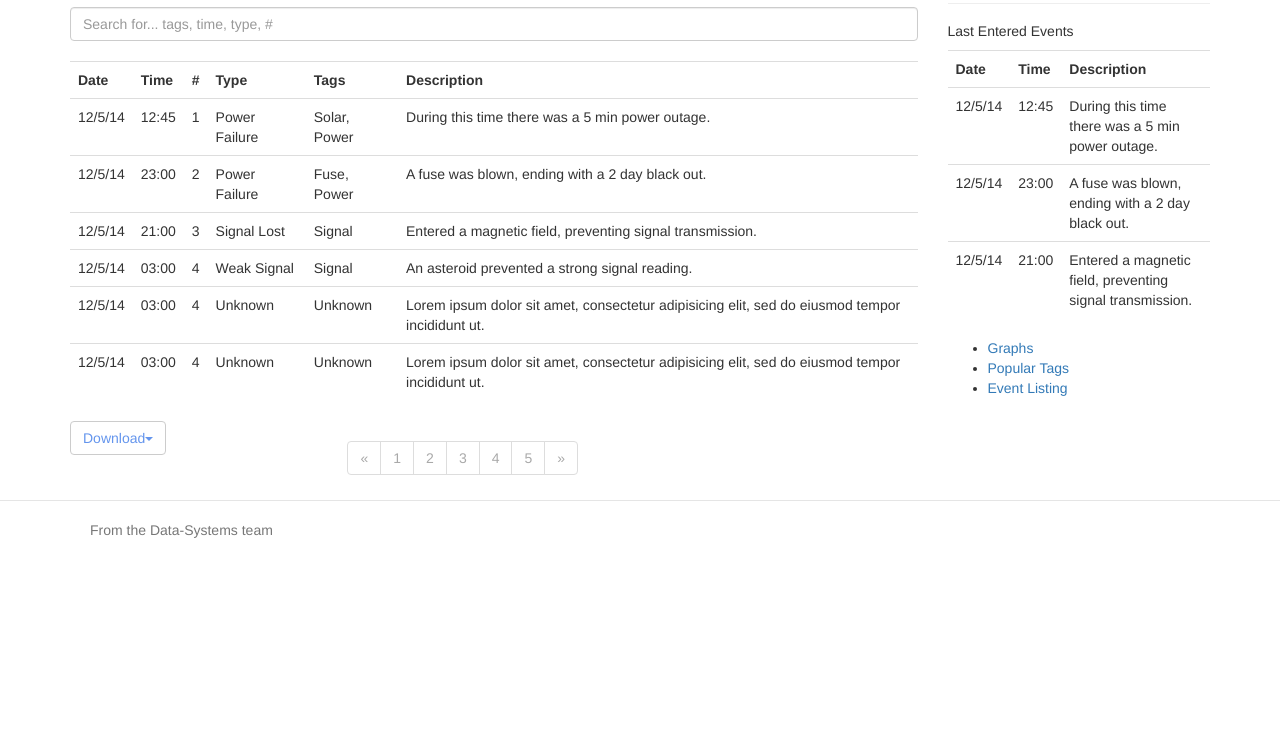
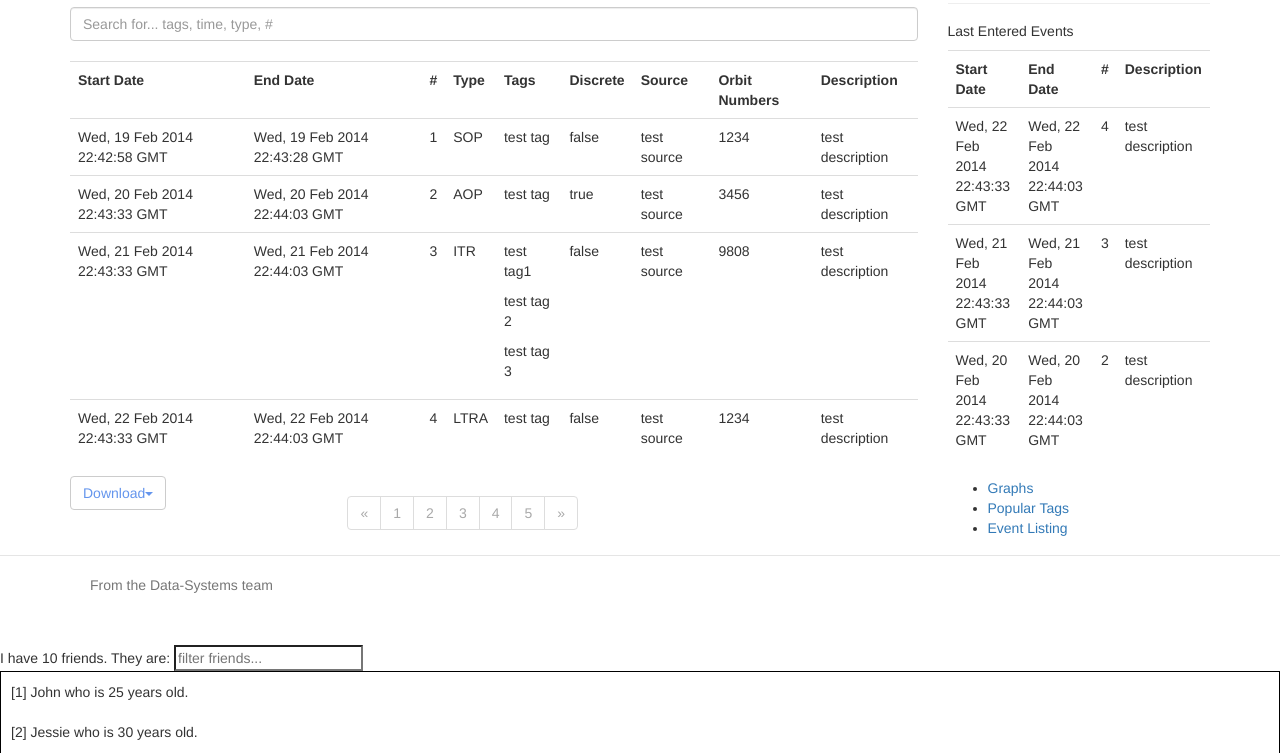
Before and after one commit to cliffmin/maven_events, a website: page app/index.html at #/input in a window 1280 px wide. Shown: the part 199-952 px from the top of the page. Before the commit the page ends 809 px from the top, so only its background shows below. Drawn offline with nearby package versions, Linux system fonts and the light colour scheme; some packages are replaced by stand-ins of ours; files that its build step writes are made by us from their sources.

Commit message:
inversed side bar

```diff
--- a/app/index.html
+++ b/app/index.html
@@ -24,6 +24,7 @@
     <!-- endbuild -->
     <!-- build:css({.tmp,app}) styles/main.css -->
     <link rel="stylesheet" href="styles/main.css">
+    <link rel="stylesheet" href="styles/ng-tags-input.min.css"/>
     <!-- endbuild -->
 </head>
 <body ng-app="mavenApp">
@@ -79,6 +80,7 @@
 <script src="bower_components/angular-cookies/angular-cookies.js"></script>
 <script src="bower_components/angular-sanitize/angular-sanitize.js"></script>
 <script src="bower_components/angular-route/angular-route.js"></script>
+<script src="bower_components/momentjs/min/moment.min.js"></script>
 <!-- endbower -->
 <!-- endbuild -->
 
@@ -88,6 +90,7 @@
 <script src="scripts/lib/jquery.tabletojson.js"></script>
 <script src="scripts/controllers/main.js"></script>
 <script src="scripts/controllers/newEvent.js"></script>
+<script src="scripts/lib/ng-tags-input.min.js"></script>
 <!-- endbuild -->
 
 </body>
--- a/app/scripts/app.js
+++ b/app/scripts/app.js
@@ -4,7 +4,8 @@ angular.module('mavenApp', [
         "ngCookies",
         "ngResource",
         "ngSanitize",
-        "ngRoute"
+        "ngRoute",
+        "ngTagsInput"
     ])
     .config(function ($routeProvider) {
         $routeProvider
--- a/app/scripts/controllers/main.js
+++ b/app/scripts/controllers/main.js
@@ -4,81 +4,65 @@ angular.module('mavenApp')
     .controller('MainCtrl', function ($scope) {
         $scope.events = [
             {
-                date: "12/5/14",
-                time: "12:45",
-                id: 1,
-                type: "Power Failure",
-                tags: "Solar, Power",
-                description: "During this time there was a 5 min power outage."
+                "description": "test description",
+                "end_time": "Wed, 19 Feb 2014 22:43:28 GMT",
+                "event_number": 1,
+                "is_discrete": false,
+                "orbit_numbers": [
+                    1234
+                ],
+                "source": "test source",
+                "start_time": "Wed, 19 Feb 2014 22:42:58 GMT",
+                "tags": [
+                    "test tag"
+                ],
+                "type": "SOP"
             },
             {
-
-                date: "12/5/14",
-                time: "23:00",
-                id: 2,
-                type: "Power Failure",
-                tags: "Fuse, Power",
-                description: "A fuse was blown, ending with a 2 day black out."
+                "description": "test description",
+                "end_time": "Wed, 20 Feb 2014 22:44:03 GMT",
+                "event_number": 2,
+                "is_discrete": true,
+                "orbit_numbers": [
+                   3456
+                ],
+                "source": "test source",
+                "start_time": "Wed, 20 Feb 2014 22:43:33 GMT",
+                "tags": [
+                    "test tag"
+                ],
+                "type": "AOP"
             },
             {
+                "description": "test description",
+                "end_time": "Wed, 21 Feb 2014 22:44:03 GMT",
+                "event_number": 3,
+                "is_discrete": false,
+                "orbit_numbers": [
+                   9808
+                ],
+                "source": "test source",
+                "start_time": "Wed, 21 Feb 2014 22:43:33 GMT",
+                "tags": [
+                    "test tag1", "test tag 2", "test tag 3"
+                ],
+                "type": "ITR"
 
-                date: "12/5/14",
-                time: "21:00",
-                id: 3,
-                type: "Signal Lost",
-                tags: "Signal",
-                description: "Entered a magnetic field, preventing signal transmission."
             },
             {
-
-                date: "12/5/14",
-                time: "03:00",
-                id: 4,
-                type: "Weak Signal",
-                tags: "Signal",
-                description: "An asteroid prevented a strong signal reading."
-            },
-            {
-
-                date: "12/5/14",
-                time: "03:00",
-                id: 4,
-                type: "Unknown",
-                tags: "Unknown",
-                description: "Lorem ipsum dolor sit amet, consectetur adipisicing elit, sed do eiusmod tempor incididunt ut."
-            },
-            {
-
-                date: "12/5/14",
-                time: "03:00",
-                id: 4,
-                type: "Unknown",
-                tags: "Unknown",
-                description: "Lorem ipsum dolor sit amet, consectetur adipisicing elit, sed do eiusmod tempor incididunt ut."
+                "description": "test description",
+                "end_time": "Wed, 22 Feb 2014 22:44:03 GMT",
+                "event_number": 4,
+                "is_discrete": false,
+                "orbit_numbers": [
+                    1234
+                ],
+                "source": "test source",
+                "start_time": "Wed, 22 Feb 2014 22:43:33 GMT",
+                "tags": [
+                    "test tag"
+                ],
+                "type": "LTRA"
             }
-//            {
-//
-//                time: "03:00",
-//                id: 4,
-//                type: "Weak Signal",
-//                tags: "Signal",
-//                description: "An asteroid prevented a strong signal reading."
-//            },
-//            {
-//
-//                time: "03:00",
-//                id: 4,
-//                type: "Weak Signal",
-//                tags: "Signal",
-//                description: "An asteroid prevented a strong signal reading."
-//            },
-//            {
-//
-//                time: "03:00",
-//                id: 4,
-//                type: "Weak Signal",
-//                tags: "Signal",
-//                description: "An asteroid prevented a strong signal reading."
-//            }
         ];
     });
--- a/app/scripts/controllers/newEvent.js
+++ b/app/scripts/controllers/newEvent.js
@@ -10,4 +10,12 @@ angular.module('mavenApp')
             "firstName": "Johnathon",
             "lastName": "Johnson"
         };
+        $scope.addEvent = function(event, login){
+//            var obj1 = JSON.stringify(event);
+//            var obj2 = JSON.stringify(login);
+//            var myString = obj1.concat(obj2);
+            var myString = getDate(event.endDate);
+            alert(myString);
+
+        }
     });
--- a/app/styles/main.css
+++ b/app/styles/main.css
@@ -30,6 +30,46 @@ input.ng-invalid.ng-dirty {
     border-color: #B20000;
     box-shadow: 0 0 7px #B20000;
 }
+
+.example-animate-container {
+    background:white;
+    border:1px solid black;
+    list-style:none;
+    margin:0;
+    padding:0 10px;
+}
+
+.animate-repeat {
+    line-height:40px;
+    list-style:none;
+    box-sizing:border-box;
+}
+
+.animate-repeat.ng-move,
+.animate-repeat.ng-enter,
+.animate-repeat.ng-leave {
+    -webkit-transition:all linear 0.5s;
+    transition:all linear 0.5s;
+}
+
+.animate-repeat.ng-leave.ng-leave-active,
+.animate-repeat.ng-move,
+.animate-repeat.ng-enter {
+    opacity:0;
+    max-height:0;
+}
+
+.animate-repeat.ng-leave,
+.animate-repeat.ng-move.ng-move-active,
+.animate-repeat.ng-enter.ng-enter-active {
+    opacity:1;
+    max-height:40px;
+}
+
+
+
+
+
 
 /* Space out content a bit */
 body {
--- a/app/views/main.html
+++ b/app/views/main.html
@@ -3,27 +3,41 @@
     <div class="row">
         <div ng-controller="MainCtrl" id="main-body" class="col-sm-9">
             <h1 style="color: darkgrey"><i class="fa fa-rocket"></i> Maven Events</h1>
-            <input type="text" ng-model="searchText" class="form-control"
+            <input type="search" ng-model="searchText" class="form-control"
                    placeholder="Search for... tags, time, type, #">
             <br/>
             <table id="main-table" ng-table="tableParams" class="table table-hover">
                 <tr>
-                    <th>Date</th>
-                    <th>Time</th>
+                    <th>Start Date</th>
+                    <th>End Date</th>
                     <th>#</th>
                     <th>Type</th>
                     <th>Tags</th>
+                    <th>Discrete</th>
+                    <th>Source</th>
+                    <th>Orbit Numbers</th>
                     <th>Description</th>
 
                 </tr>
+
+
                 <tr ng-repeat="event in events | filter:searchText | limitTo:9">
-                    <td>{{ event.date}}</td>
-                    <td>{{ event.time}}</td>
-                    <td>{{ event.id}}</td>
+                    <td>{{ event.start_time}}</td>
+                    <td>{{ event.end_time}}</td>
+                    <td>{{ event.event_number}}</td>
                     <td>{{ event.type }}</td>
-                    <td>{{ event.tags }}</td>
+                    <td>
+                        <p ng-repeat="tags in event.tags">{{ tags }}</p>
+                    </td>
+                    <td>{{ event.is_discrete}}</td>
+                    <td>{{ event.source}}</td>
+                    <td>
+                        <p ng-repeat="orbit_numbers in event.orbit_numbers">{{ orbit_numbers}}</p>
+                    </td>
                     <td>{{ event.description }}</td>
                 </tr>
+
+
             </table>
             <div class="row">
                 <!--pagination -->
@@ -58,13 +72,16 @@
                 <h5>Last Entered Events</h5>
                 <table id="sid-body-table" ng-table="sideTableParams" class="table table-hover">
                     <tr>
-                        <th>Date</th>
-                        <th>Time</th>
+                        <th>Start Date</th>
+                        <th>End Date</th>
+                        <th>#</th>
                         <th>Description</th>
                     </tr>
-                    <tr ng-repeat="event in events | filter:searchText | limitTo:3">
-                        <td>{{ event.date}}</td>
-                        <td>{{ event.time}}</td>
+                    <!--this is repeat order from the most recent input at the bottom of the array-->
+                    <tr ng-repeat="event in events | orderBy: 'event_number': true | limitTo:3">
+                        <td>{{ event.start_time}}</td>
+                        <td>{{ event.end_time}}</td>
+                        <td>{{ event.event_number}}</td>
                         <td>{{ event.description }}</td>
                     </tr>
                 </table>
@@ -84,3 +101,25 @@
 <div class="footer" style="padding-left: 90px; padding-right: 90px; height: 90px">
     <p> From the Data-Systems team</p>
 </div>
+
+
+<div ng-init="friends = [
+    {name:'John', age:25, gender:'boy'},
+    {name:'Jessie', age:30, gender:'girl'},
+    {name:'Johanna', age:28, gender:'girl'},
+    {name:'Joy', age:15, gender:'girl'},
+    {name:'Mary', age:28, gender:'girl'},
+    {name:'Peter', age:95, gender:'boy'},
+    {name:'Sebastian', age:50, gender:'boy'},
+    {name:'Erika', age:27, gender:'girl'},
+    {name:'Patrick', age:40, gender:'boy'},
+    {name:'Samantha', age:60, gender:'girl'}
+  ]">
+    I have {{friends.length}} friends. They are:
+    <input type="search" ng-model="q" placeholder="filter friends..."/>
+    <ul class="example-animate-container">
+        <li class="animate-repeat" ng-repeat="friend in friends | filter:q">
+            [{{$index + 1}}] {{friend.name}} who is {{friend.age}} years old.
+        </li>
+    </ul>
+</div>
--- a/bower.json
+++ b/bower.json
@@ -11,7 +11,8 @@
     "angular-cookies": "1.2.6",
     "angular-sanitize": "1.2.6",
     "angular-route": "1.2.6",
-    "font-awesome": "~4.0.3"
+    "font-awesome": "~4.0.3",
+    "momentjs": "~2.5.1"
   },
   "devDependencies": {
     "angular-mocks": "1.2.6",
```
Also changed, not shown: app/views/newEvent.html (+59 -26 lines), app/scripts/lib/ng-tags-input.min.js (added), app/styles/ng-tags-input.min.css (added).
